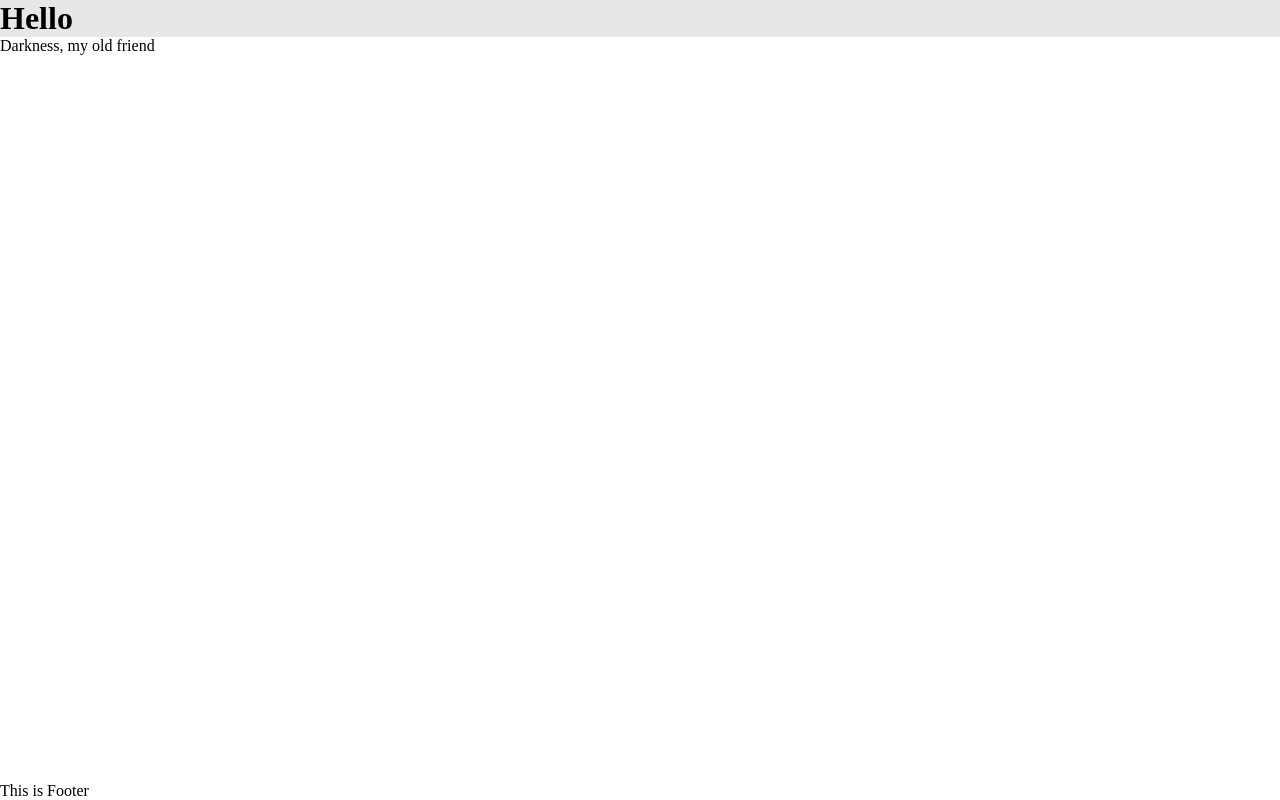
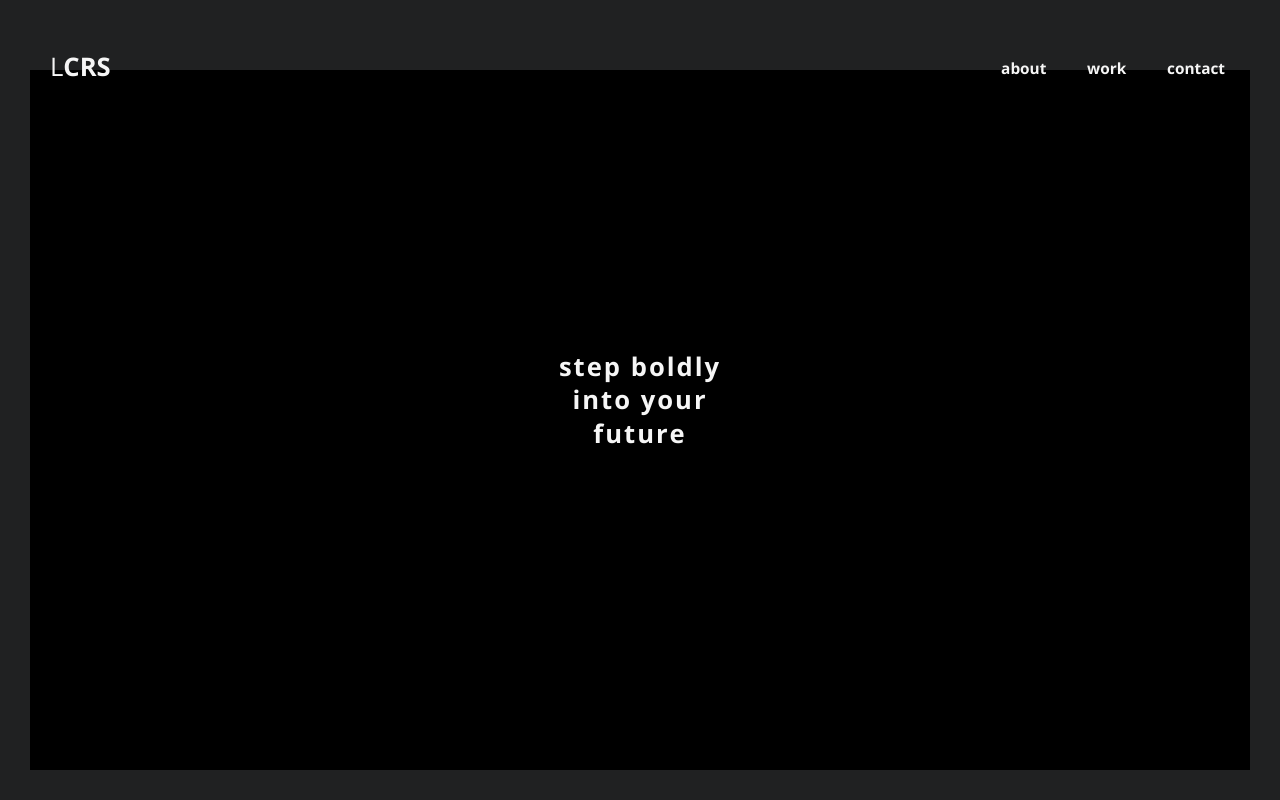
Before and after one commit to lucristiano/lcrs, a plain HTML site: page index.html in a window 1280 px wide. Drawn offline with nearby package versions, Linux system fonts and the light colour scheme.

Commit message:
Inicio do Projeto

```diff
--- a/index.html
+++ b/index.html
@@ -4,23 +4,37 @@
 	<head>
 		<title>LCRS</title>
 		<link rel="stylesheet" type="text/css" href="styles/main.css">
+		<link href='https://fonts.googleapis.com/css?family=Open+Sans:400,300,700' rel='stylesheet' type='text/css'>
 	</head>
 
 	<body>
 
-		<header>
-			<h1>Hello</h1>
-		</header>
+			<div class="border-left">
+			</div>
+			<div class="border-top">
+			</div>
+			<div class="border-right">
+			</div>
+			<div class="border-bottom">
+			</div>
 
-		<section>
-			Darkness, my old friend
-		</section>
 
-		<footer>
-			This is Footer
-		</footer>
+			<header>
+				<h1 class="logo"><span>L</span>CRS</h1>
+				<ul class="menu">
+					<li><a href="">About</a></li>
+					<li><a href="">Work</a></li>
+					<li><a href="">Contact</a></li>
+				</ul>
+			</header>
+
+			<div class="copy">
+				<p>step boldly into your future</p>
+			</div>
+
 
 		<script src="/js/jquery.js">
 	</body>
 
+
 </html>
--- a/styles/main.css
+++ b/styles/main.css
@@ -1,15 +1,144 @@
 * {
     margin: 0;
     padding: 0;
+    box-sizing: border-box;
+}
+
+a {
+    color: #f6f6f6;
+    text-decoration: none;
+    -webkit-transition: all 0.3s ease;
+	-moz-transition: all 0.3s ease;
+	-ms-transition: all 0.3s ease;
+	-o-transition: all 0.3s ease;
+	transition: all 0.3s ease;
+}
+
+ul {
+	list-style: none;
+}
+
+h1 {
+    font-size: 1em;
+}
+
+body {
+    background-color: #000;
+    color: #f6f6f6;
+    font-family: "Open Sans","Helvetica Neue",Helvetica,Arial,"MS Trebuchet",sans-serif;
+    font-size: 1.6rem;
+    height: 100%;
+    line-height: 1.3;
+    min-width: 320px;
+    overflow: hidden;
 }
 
 header {
-	background-color: #e7e7e7;
+    left: 0;
+    padding: 50px;
+    position: relative;
+    width: 100%;
 }
 
-footer {
-    background-color: -moz-buttondefault;
-    bottom: 0;
+
+.logo {
+	float: left;
+}
+
+.logo span {
+	font-weight: 100;
+}
+
+.menu {
+    float: right;
+    font-size: 0.6em;
+    font-weight: 800;
+    padding-top: 11px;
+}
+
+.menu li {
+    float: left;
+    margin: 0 1em;
+}
+
+.menu li:first-child {
+	margin-left: 0;
+}
+
+.menu li:last-child {
+	margin-right: 0;
+}
+
+.menu li a {
+	display: block;
+	font-size: 1em;
+	font-weight: 700;
+	line-height: 1;
+	padding: 0 5px;
+	position: relative;
+	text-transform: lowercase;
+}
+
+.menu li a::before {
+	background-color: red;
+	content: "";
+	height: 3px;
+	left: 0;
+	position: absolute;
+	top: 50%;
+	width: 0;
+	-webkit-transition: all 0.3s ease;
+	-moz-transition: all 0.3s ease;
+	-ms-transition: all 0.3s ease;
+	-o-transition: all 0.3s ease;
+	transition: all 0.3s ease;
+}
+
+.menu li a:hover::before {
+	width: 100%;
+}
+
+.border-left {
+	background-color: #202122;
+	left: 0;
+	width: 30px;
+	height: 100%;
+	position: absolute;
+}
+
+.border-top {
+	background-color: #202122;
+	top: 0;
+	width: 100%;
+	height: 70px;
+	position: absolute;
+}
+
+.border-right {
+	background-color: #202122;
+	right: 0;
+	width: 30px;
+	height: 100%;
+	position: absolute;
+}
+
+.border-bottom {
+	background-color: #202122;
+	bottom: 0;
+	width: 100%;
+	height: 30px;
+	position: absolute;
+}
+
+.copy {
+    font-weight: 900;
+    height: 100px;
+    left: 50%;
+    letter-spacing: 2px;
+    margin-left: -100px;
+    margin-top: -50px;
     position: absolute;
-    width: 100%;
+    text-align: center;
+    top: 50%;
+    width: 200px;
 }
```
